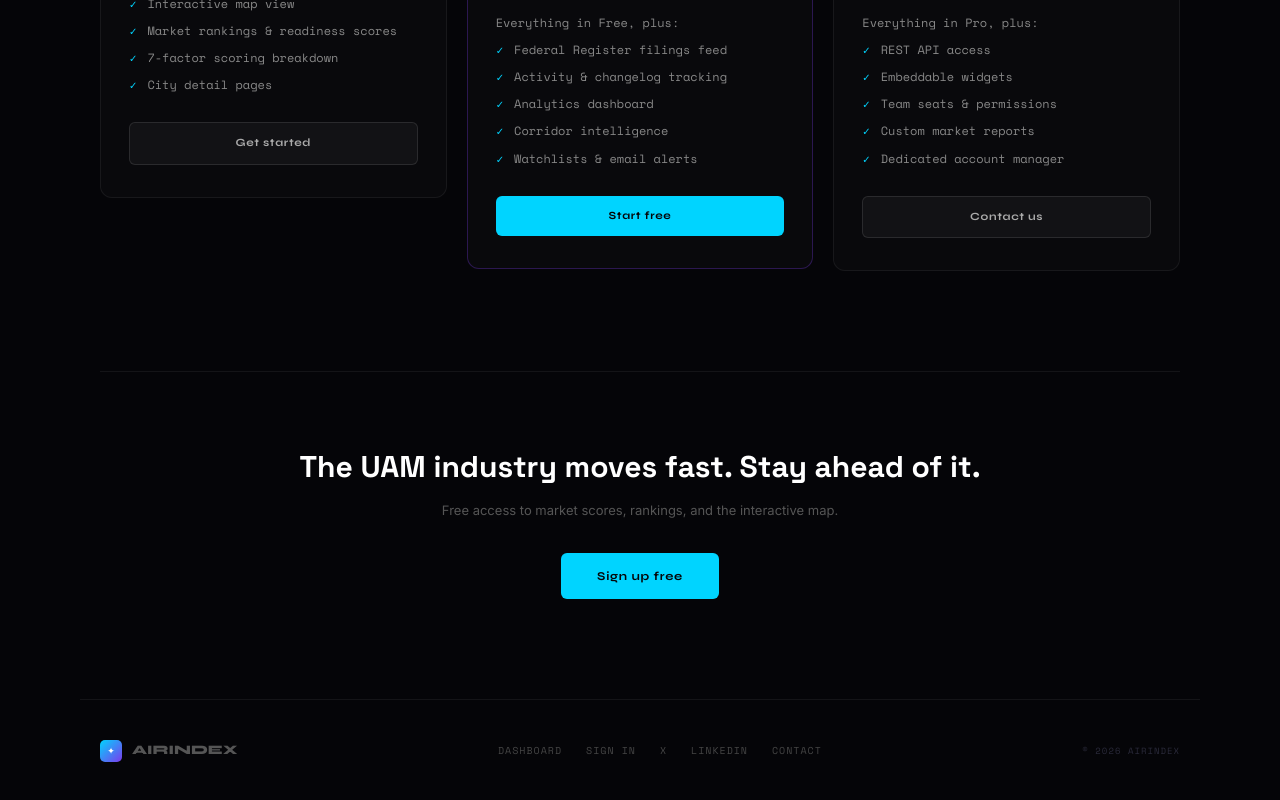
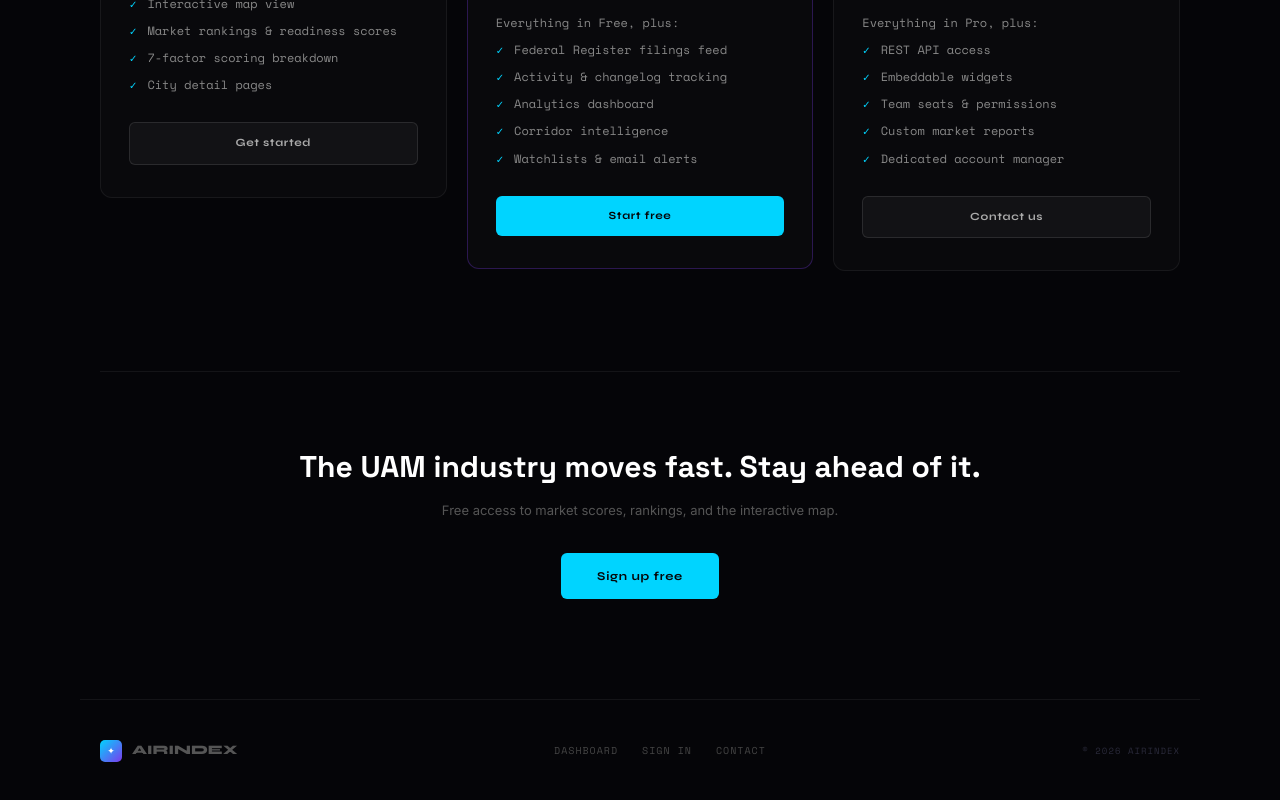
Before and after one commit to Xdrum1/airgrid, a Next.js app: page / in a window 1280 px wide. Shown: the part 2013-2813 px from the top of the page. Built offline with nearby package versions, Linux system fonts and the light colour scheme; no server answers.

Commit message:
Remove placeholder X and LinkedIn links from footer

```diff
--- a/src/app/(landing)/page.tsx
+++ b/src/app/(landing)/page.tsx
@@ -766,22 +766,6 @@ export default async function LandingPage() {
               SIGN IN
             </Link>
             <a
-              href="https://x.com/airaborneindex"
-              target="_blank"
-              rel="noopener noreferrer"
-              style={{ color: "#444", fontSize: 10, letterSpacing: 1, textDecoration: "none" }}
-            >
-              X
-            </a>
-            <a
-              href="https://linkedin.com/company/airindex"
-              target="_blank"
-              rel="noopener noreferrer"
-              style={{ color: "#444", fontSize: 10, letterSpacing: 1, textDecoration: "none" }}
-            >
-              LINKEDIN
-            </a>
-            <a
               href="mailto:alan@airindex.io"
               style={{ color: "#444", fontSize: 10, letterSpacing: 1, textDecoration: "none" }}
             >
```
